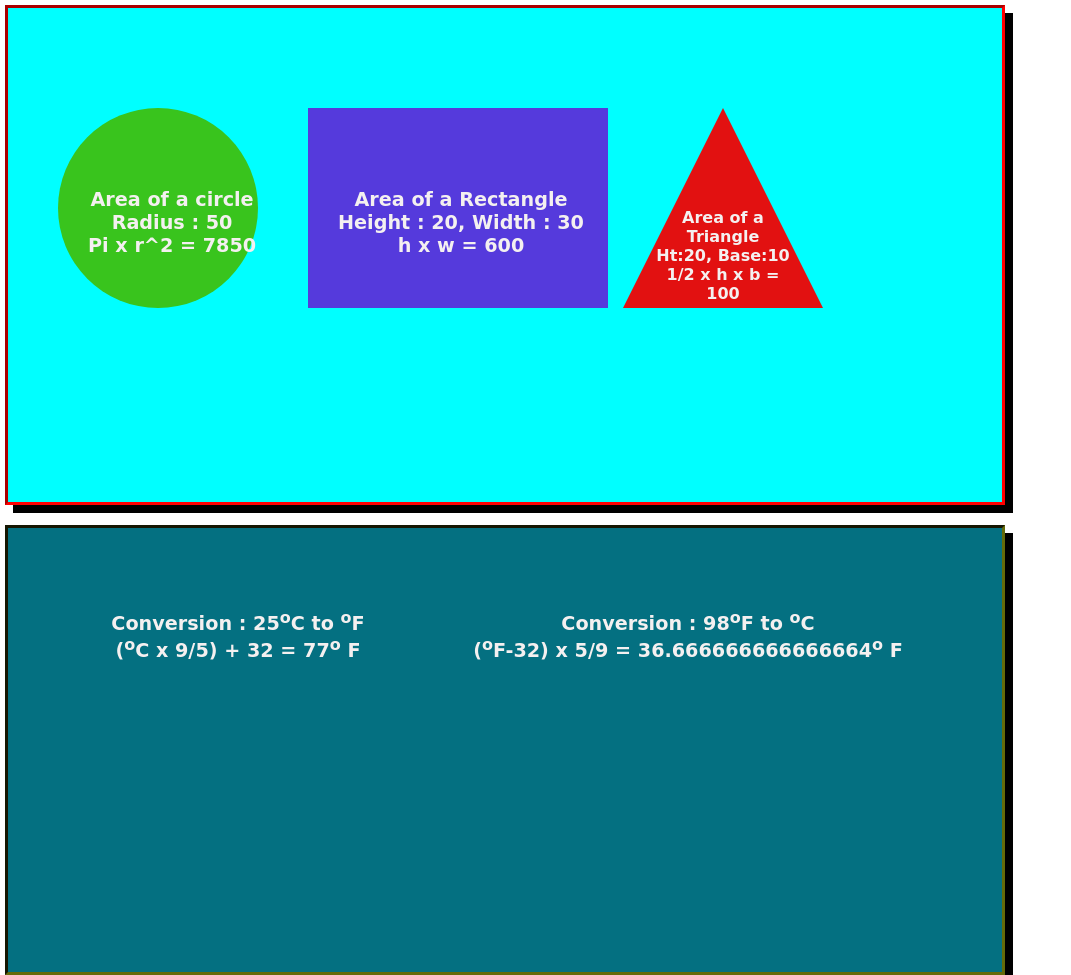
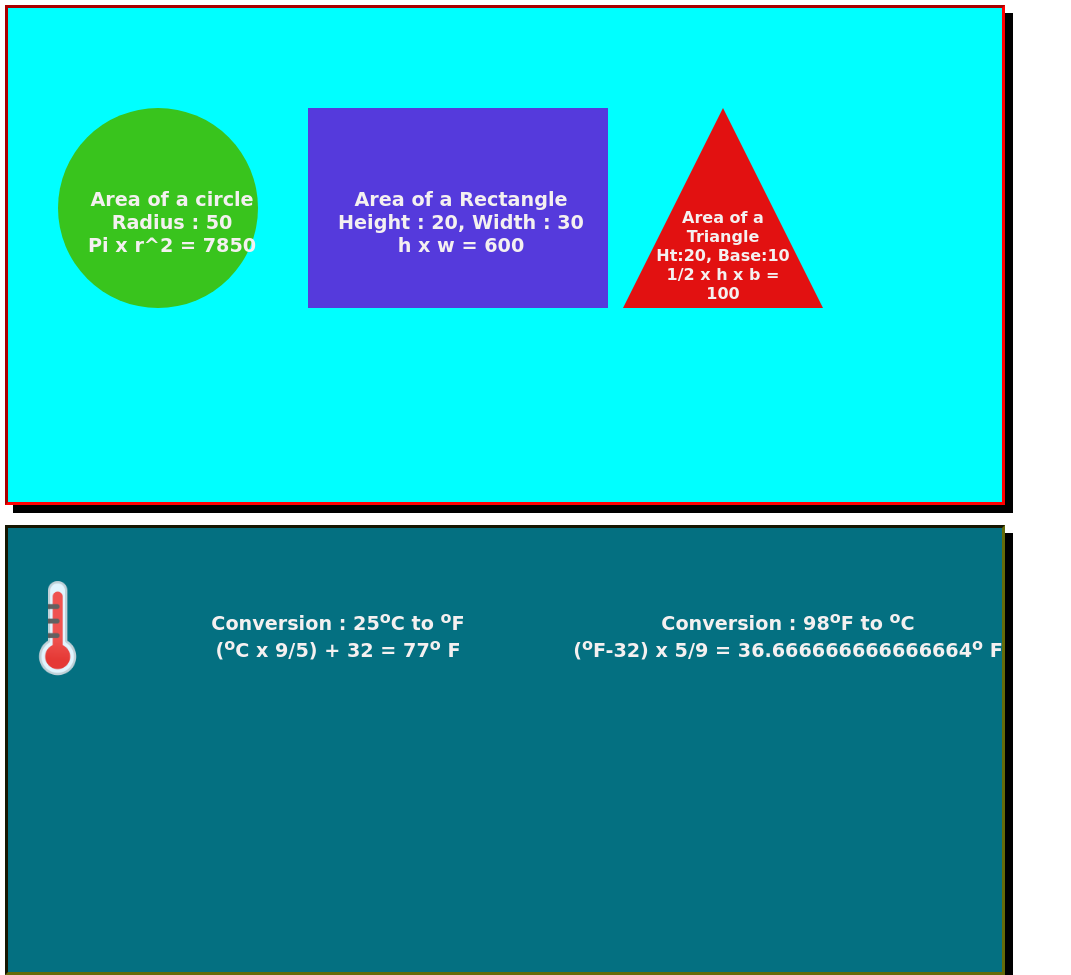
Before and after one commit to Asif20772/Day_16_JS_Script_Assignment, a plain HTML site: page index.html in a window 1280 px wide. Shown: the whole page, without its empty margins (0-1071 px from the left). Drawn offline with Linux system fonts and the light colour scheme.

Commit message:
2nd Commit

```diff
--- a/index.html
+++ b/index.html
@@ -42,7 +42,10 @@
     </div>
 
     <div class="container2">
+        <img src="Thermometer_icon.png" alt="" style="width: 100px; height: 100px; margin-top: 50px;">
+
         <div class="item3 item1">
+
             <h2>Conversion : 25<sup>o</sup>C to <sup>o</sup>F<br>
                 (<sup>o</sup>C x 9/5) + 32 =
                 <script>
--- a/style.css
+++ b/style.css
@@ -82,6 +82,9 @@
     border: 3px inset rgb(101, 107, 10);
     box-shadow: 8px 8px black;
   }
+
+
+
   .item1 {
     margin-left: 5px;
   }
```
Also changed, not shown: Thermometer_icon.png (added).
